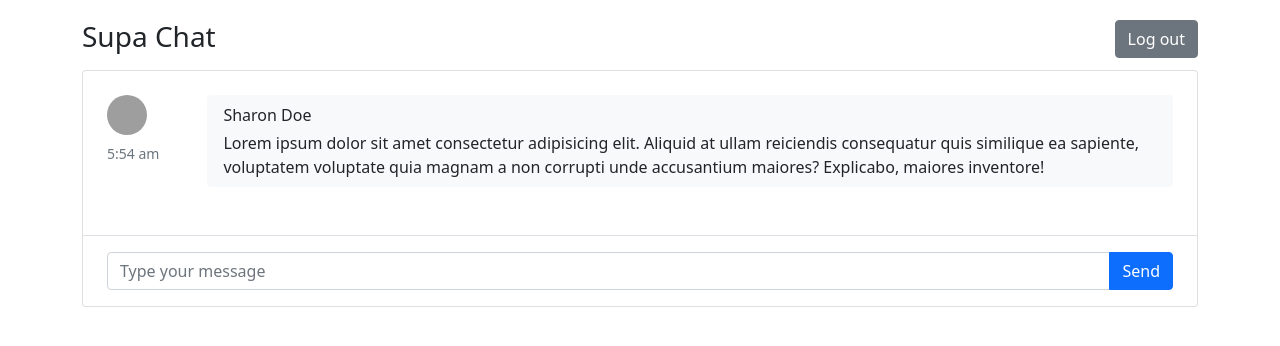
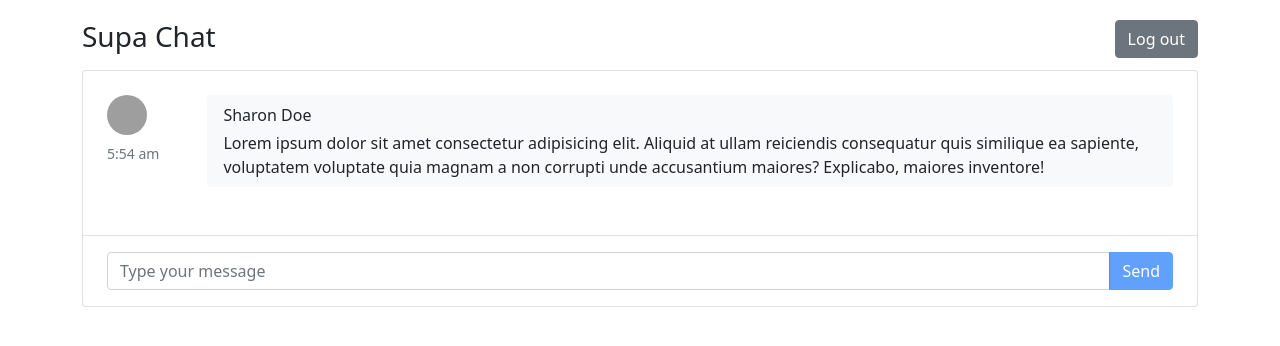
Before and after one commit to manoj633/ChatterBox, an Angular app: page /chat in a window 1280 px wide. Shown: the top 346 px of the page. Built offline with nearby package versions, Linux system fonts and the light colour scheme; no server answers; grey boxes are pictures that could not be loaded.

Commit message:
Disabling send button if no chat present

```diff
--- a/src/app/pages/chat/chat.component.html
+++ b/src/app/pages/chat/chat.component.html
@@ -41,7 +41,9 @@
                   class="form-control"
                   placeholder="Type your message"
                 />
-                <button class="btn btn-primary">Send</button>
+                <button class="btn btn-primary" [disabled]="!chatForm.valid">
+                  Send
+                </button>
               </div>
             </div>
           </form>
```
